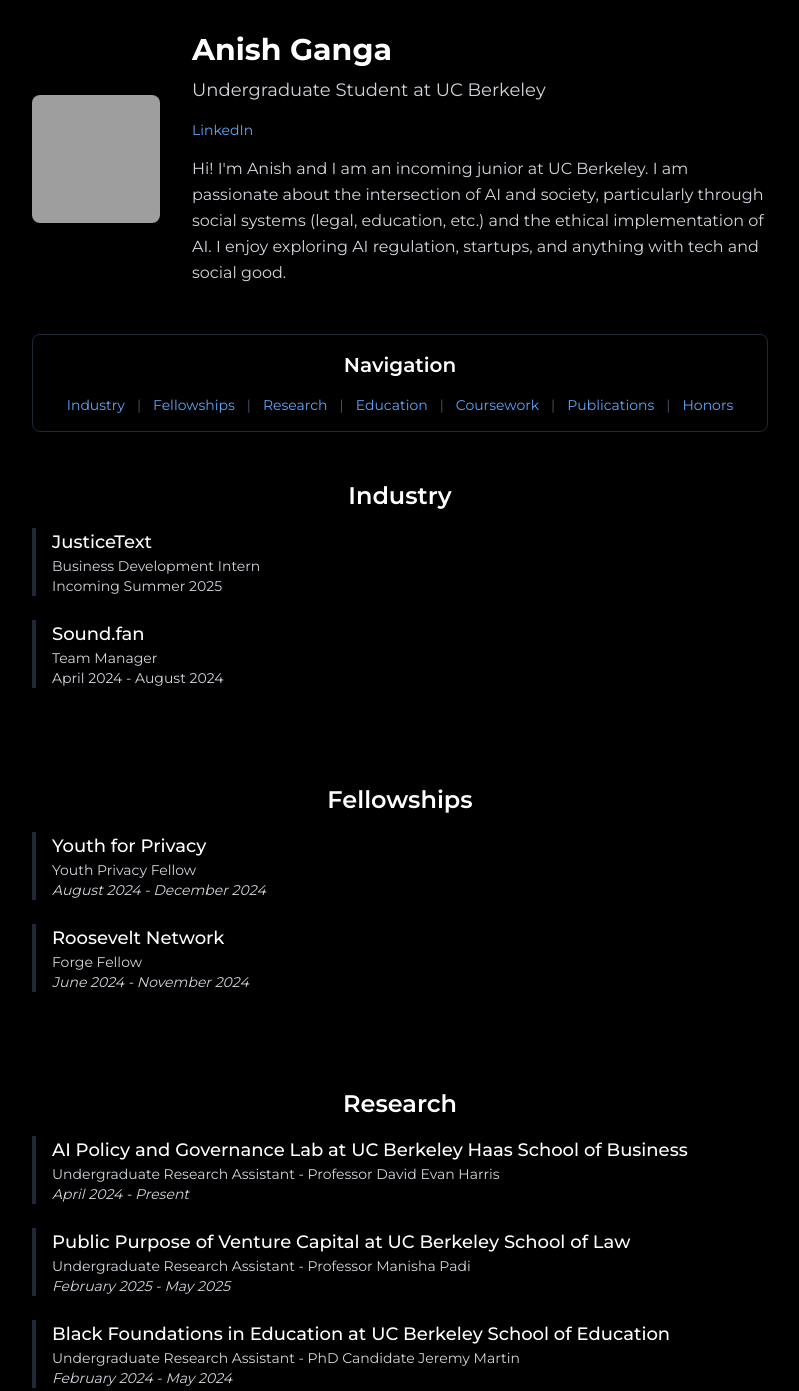
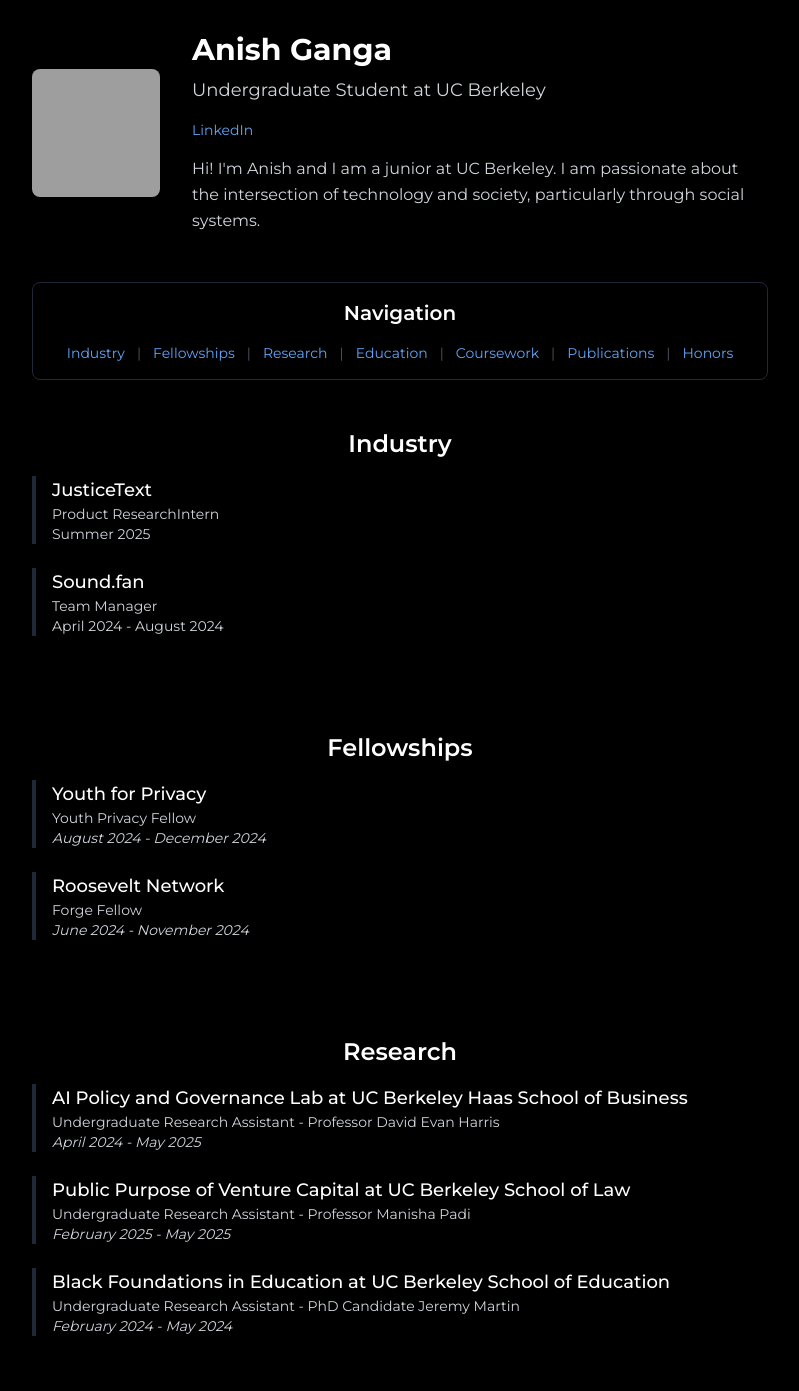
Before and after one commit to 4n15h/4n15h.github.io, a plain HTML site: page index.html in a window 1280 px wide. Shown: the top 1391 px of the page, without its empty margins (240-1039 px from the left). Drawn offline with nearby package versions, Linux system fonts and the light colour scheme; grey boxes are pictures that could not be loaded.

Commit message:
Update index.html

```diff
--- a/index.html
+++ b/index.html
@@ -28,9 +28,8 @@
                     <a href="https://www.linkedin.com/in/anish-ganga-8a2ba2222" class="text-blue-400 hover:text-blue-300" target="_blank" rel="noopener noreferrer">LinkedIn</a>
                 </div>
                 <p class="mt-4 text-gray-300 leading-relaxed">
-                    Hi! I'm Anish and I am an incoming junior at UC Berkeley. I am passionate about the intersection of AI and society,
-                    particularly through social systems (legal, education, etc.) and the ethical implementation of AI. I enjoy exploring AI
-                    regulation, startups, and anything with tech and social good.
+                    Hi! I'm Anish and I am a junior at UC Berkeley. I am passionate about the intersection of technology and society,
+                    particularly through social systems.
                 </p>
             </div>
         </header>
@@ -61,8 +60,8 @@
             <div class="space-y-6">
                 <div class="border-l-4 border-gray-800 pl-4">
                     <h3 class="text-lg font-medium text-white">JusticeText</h3>
-                    <p class="text-gray-300 text-sm">Business Development Intern</p>
-                    <p class="text-gray-300 text-sm">Incoming Summer 2025</p>
+                    <p class="text-gray-300 text-sm">Product ResearchIntern</p>
+                    <p class="text-gray-300 text-sm">Summer 2025</p>
                     <ul class="mt-2 text-gray-300 space-y-1">
                     </ul>
                 </div>
@@ -106,7 +105,7 @@
                 <div class="border-l-4 border-gray-800 pl-4">
                     <h3 class="text-lg font-medium text-white">AI Policy and Governance Lab at UC Berkeley Haas School of Business</h3>
                     <p class="text-gray-300 text-sm">Undergraduate Research Assistant - Professor David Evan Harris</p>
-                    <p class="text-gray-300 text-sm italic">April 2024 - Present</p>
+                    <p class="text-gray-300 text-sm italic">April 2024 - May 2025</p>
                     <ul class="mt-2 text-gray-300 space-y-1">
                     </ul>
                 </div>
@@ -147,6 +146,9 @@
                     <h3 class="text-lg font-medium text-white mb-4 ml-4">Technical Courses</h3>
                     <div class="border-l-4 border-gray-800 pl-4">
                         <ul class="text-gray-300 space-y-1">
+                            <li> - Data Engineering (FA25)</li>
+                            <li> - Discrete Mathematics (FA25)</li>
+                            <li> - Data Mining and Analytics (FA25)</li>
                             <li> - Principles and Techniques of Data Science (SP25)</li>
                             <li> - Data Structures (SP25)</li>
                             <li> - Algorithms, Ethics, and Public Policy (FA24)</li>
@@ -162,8 +164,9 @@
                     <h3 class="text-lg font-medium text-white mb-4 ml-4">Other Relevant Courses</h3>
                     <div class="border-l-4 border-gray-800 pl-4">
                         <ul class="text-gray-300 space-y-1">
+                            <li> - The Final Frontier? Space Technology and National Security Policy (FA25)</li>
                             <li> - Capital and the Question of Technology (SP25)</li>
-                            <li> - Introduction to Public Policy Analysis (FA22)</li>
+                            <li> - Introduction to Public Policy Analysis (SP24)</li>
                         </ul>
                     </div>
                 </div>
@@ -186,7 +189,7 @@
                         <p class="text-gray-300 text-sm italic">International Journal of Economics and Management Systems</p>
                         <p class="text-gray-300 text-sm italic">July 2022</p>
                     </div>
-                </div>
+mimira                </div>
             </div>
 
             <!-- Projects Subsection -->
```
